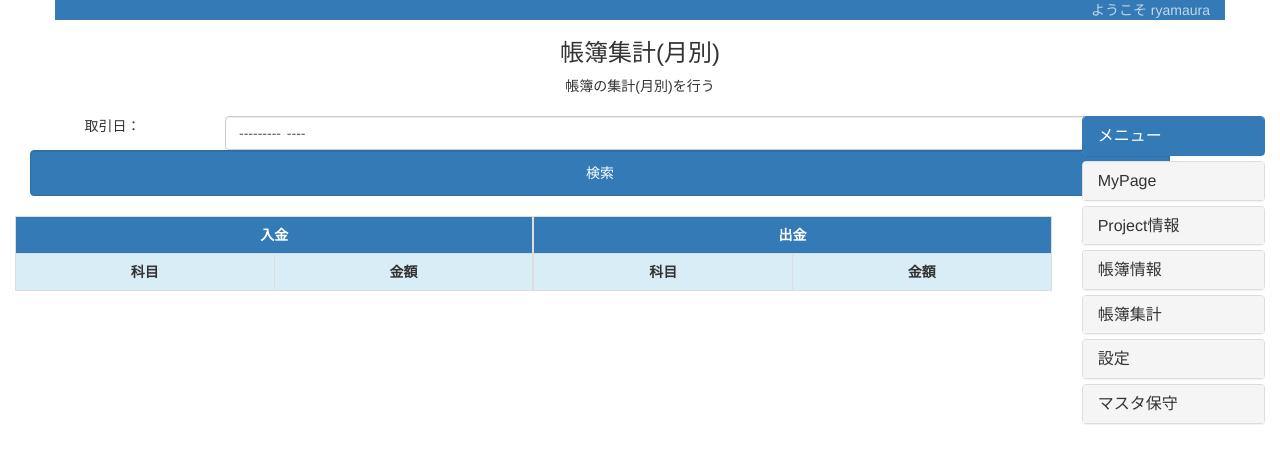
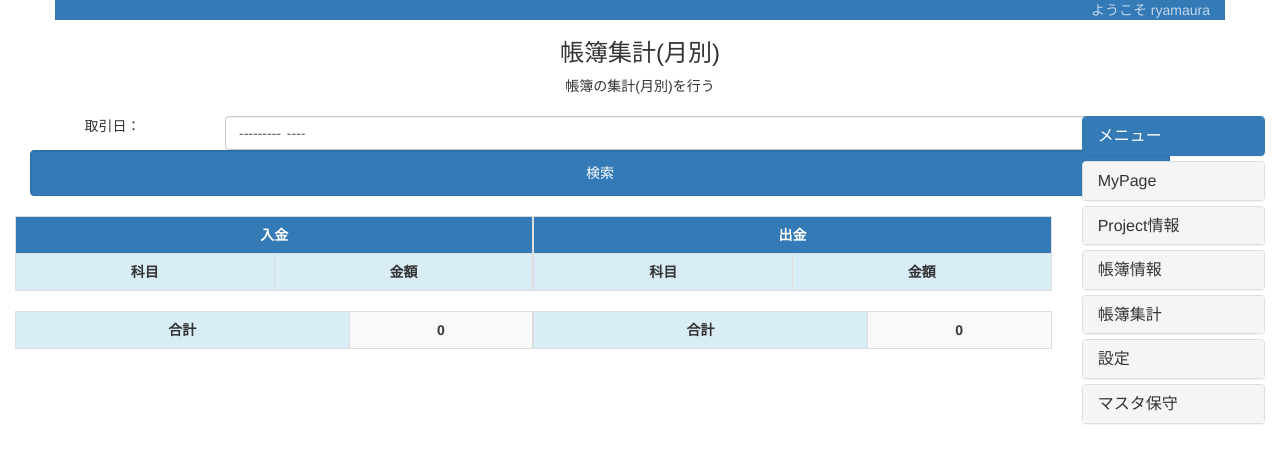
Before and after one commit to yamanoura/kakebo, a Django app: page /app/ab/sum_by_month in a window 1280 px wide. Shown: the top 463 px of the page. Run offline with Django 3.2, Linux system fonts and the light colour scheme; a user stored in the database is signed in; lists and menus that the app fills with data are empty; some libraries are stand-ins or nearby versions.

Commit message:
issue対応#28

```diff
--- a/app/models.py
+++ b/app/models.py
@@ -100,7 +100,10 @@ class AccountBook(models.Model):
                             verbose_name=u'Project情報'
     )
 
-    ab_desc = models.CharField(u'帳簿摘要',max_length=100)
+    ab_desc = models.CharField(u'帳簿摘要',
+                               max_length=100
+    )
+
     ab_money = models.IntegerField(u'帳簿金額',
                                         validators=[MinValueValidator(1), MaxValueValidator(99999999)]
     )
--- a/app/views.py
+++ b/app/views.py
@@ -302,6 +302,22 @@ class AccountBookSum(ListView):
 
         ctx['search_trade_date']   = self.request.GET.get('search_trade_date','')
         ctx['search_ab_desc']   = self.request.GET.get('search_ab_desc','')
+        ctx['dw_0_total'] = 0
+        ctx['dw_1_total'] = 0
+
+        if ctx['search_trade_date'] is not None and len(ctx['search_trade_date']) <> 0:
+            ab = AccountBook.objects.filter(user=self.request.user,
+                                            trade_date=ctx['search_trade_date']
+            )
+
+            ab_list = ab.values('dw_type').annotate(total_money=Sum('ab_money'))
+
+            for ab_dict in ab_list:
+                #入金
+                if ab_dict['dw_type']=='0':
+                    ctx['dw_0_total']   = ab_dict['total_money']
+                else:
+                    ctx['dw_1_total']   = ab_dict['total_money']
 
         ctx['is_logined'] = True
         ctx['query_string'] = self.request.GET.urlencode()
@@ -336,8 +352,27 @@ class AccountBookSumByMonth(ListView):
     def get_context_data(self, **kwargs):
         ctx = super(AccountBookSumByMonth,self).get_context_data(**kwargs)
 
-        ctx['search_trade_date']   = self.request.GET.get('search_trade_date','')
+        ctx['search_trade_month']   = self.request.GET.get('search_trade_month','')
         ctx['search_ab_desc']   = self.request.GET.get('search_ab_desc','')
+
+        ctx['dw_0_total'] = 0
+        ctx['dw_1_total'] = 0
+
+        if ctx['search_trade_month'] is not None and len(ctx['search_trade_month']) <> 0:
+            first_of_thismonth =  datetime.datetime.strptime(ctx['search_trade_month'] + "-01", '%Y-%m-%d')
+            last_of_thismonth  = first_of_thismonth + relativedelta(months=1) - timedelta(days=1)
+            ab = AccountBook.objects.filter(user=self.request.user,
+                                            trade_date__range=(first_of_thismonth,last_of_thismonth))
+
+            ab_list = ab.values('dw_type').annotate(total_money=Sum('ab_money'))
+
+            for ab_dict in ab_list:
+                #入金
+                if ab_dict['dw_type']=='0':
+                    ctx['dw_0_total']   = ab_dict['total_money']
+                else:
+                    ctx['dw_1_total']   = ab_dict['total_money']
+
 
         ctx['is_logined'] = True
         ctx['query_string'] = self.request.GET.urlencode()
@@ -346,7 +381,7 @@ class AccountBookSumByMonth(ListView):
         return ctx
 
     def get_queryset(self):
-        request_trade_month = self.request.GET.get('search_trade_date','')
+        request_trade_month = self.request.GET.get('search_trade_month','')
         request_ab_desc = self.request.GET.get('search_ab_desc','')
 
         info(request_trade_month)
--- a/kakebo/templates/app/ab_sum_by_month_list.html
+++ b/kakebo/templates/app/ab_sum_by_month_list.html
@@ -20,7 +20,7 @@
 	取引日：
       </div>
       <div class="col-xs-8 col-sm-10">
-	<input id="search_trade_date" name="search_trade_date" type="month" class="form-control" value="{{ search_trade_date }}">
+	<input id="search_trade_month" name="search_trade_month" type="month" class="form-control" value="{{ search_trade_month }}">
       </div>
     </div>
     <div class="row">
@@ -90,5 +90,24 @@
       </table>
     </td>
   </tr>
+  <tr>
+    <td>
+      <table class="table table-bordered table-striped">
+	<tr>
+	  <th class="text-center bg-info">合計</th>
+	  <th class="text-center bg-default">{{ dw_0_total  }}</th>
+	</tr>
+      </table>
+    </td>
+    <td>
+      <table class="table table-bordered table-striped">
+	<tr>
+	  <th class="text-center bg-info">合計</th>
+	  <th class="text-center bg-default">{{ dw_1_total }}</th>
+	</tr>
+      </table>
+    </td>
+  </tr>
+
 </table>
 {% endblock %}
```
Also changed, not shown: kakebo/templates/app/ab_sum_list.html (+18 -0 lines), app/migrations/0007_auto_20170318_0918.py (added), app/migrations/0008_auto_20170318_0920.py (added), db.sqlite3, 4 other files.
